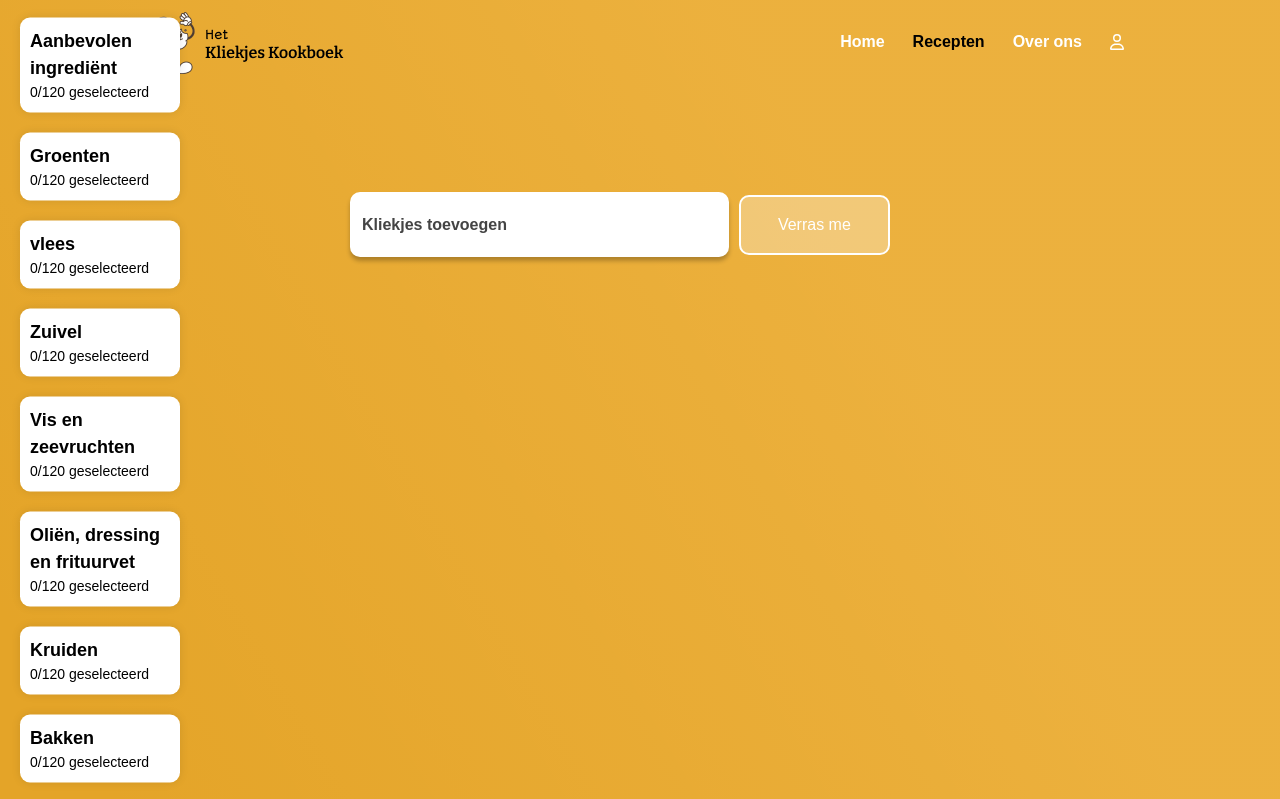
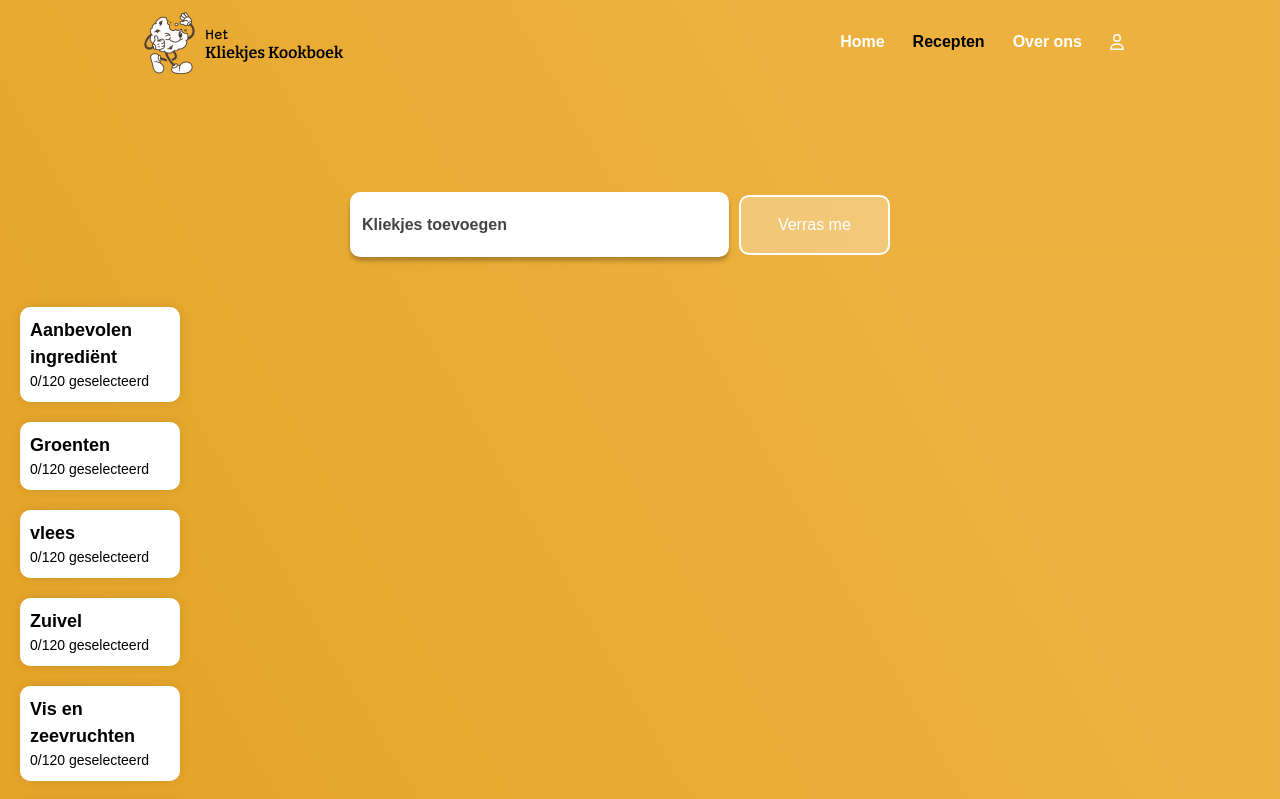
Before and after one commit to IvoDeiman/KliekjesKookboek, a Vue app: page /recipes in a window 1280 px wide. Shown: the top 799 px of the page. Built offline with nearby package versions, Linux system fonts and the light colour scheme.

Commit message:
Betere positie filter column

```diff
--- a/src/views/Recipes.vue
+++ b/src/views/Recipes.vue
@@ -1,7 +1,7 @@
 <template>
   <div id="first-segment" class="h-[925px]">
     <div class="hero grid grid-flow-col auto-cols-max ms-[0%]">
-      <div class="filter-column absolute top-1/2 transform -translate-y-1/2">
+      <div class="filter-column absolute top-1/3">
 
         <div class="filter-box" :class="{ 'expanded': aanbevolenExpanded }" @click="toggleFilterBox('aanbevolen')">
           <div class="filter-title">Aanbevolen ingrediënt</div>
@@ -165,6 +165,8 @@ export default {
 .filter-column {
   width: 200px;
   padding: 20px;
+  top: 70px;
+
 }
 
 .filter-box {
```
